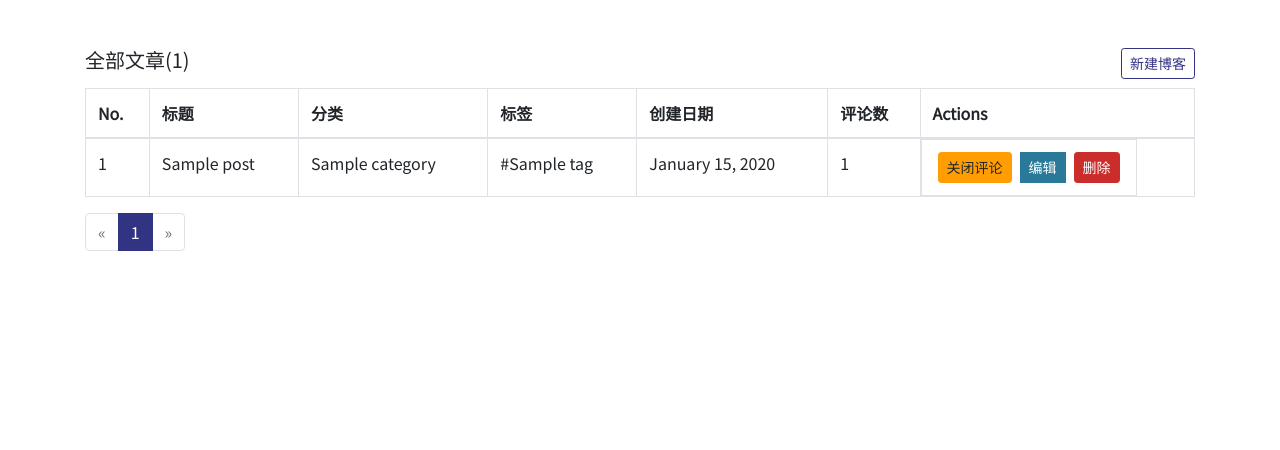
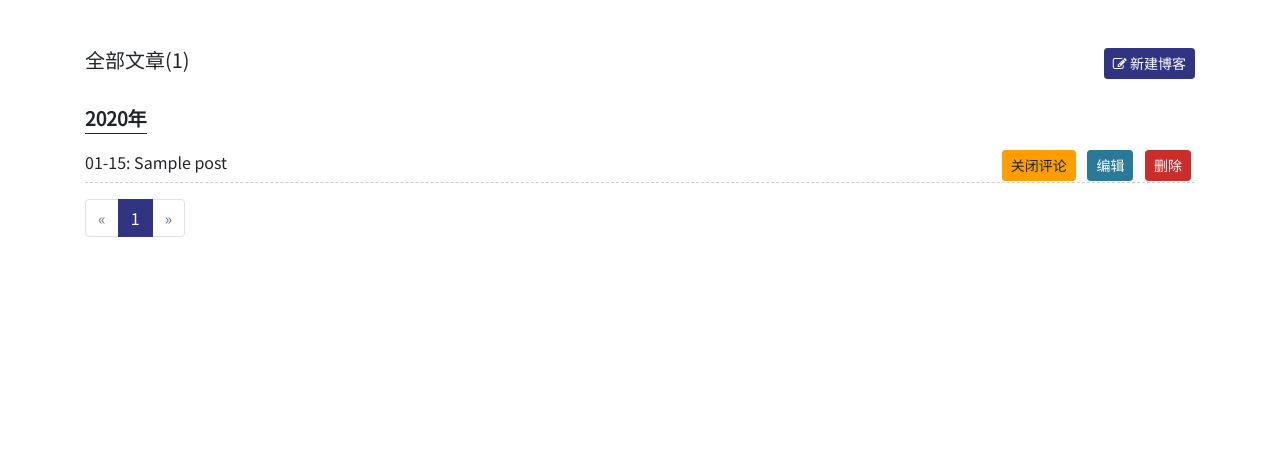
Before and after one commit to ray1210/myblog, a Flask app: page /show_all_posts in a window 1280 px wide. Shown: the part 58-508 px from the top of the page. Run offline with Flask 2, Linux system fonts and the light colour scheme; a user stored in the database is signed in; tables that the repository leaves empty hold one stand-in row (values such as "Sample post"); parts of the project's set-up code (start-up, migrations or seed data) failed here and were passed over; some libraries are stand-ins or nearby versions.

Commit message:
add about me edit

```diff
--- a/myblog/__init__.py
+++ b/myblog/__init__.py
@@ -53,12 +53,13 @@ def bootstrap_is_hidden_field(field):
 
 
 def register_template_context(app):
-
     @app.context_processor
     def make_template_context():
         from myblog.models import Category, Tag, Post, Admin
         categories = Category.query.order_by(Category.name).all()
-        tags = Tag.query.order_by(Tag.name).all()
+        categories.sort(key=lambda x: len(x.posts), reverse=True)
+        tags = Tag.query.all()
+        tags.sort(key=lambda x: len(x.posts),reverse=True)
         admin = Admin.query.first()
         return dict(categories=categories, tags=tags, admin=admin)
 
--- a/myblog/blueprints/main.py
+++ b/myblog/blueprints/main.py
@@ -16,7 +16,7 @@ def index():
     return render_template('index.html', pagination=pagination, posts=posts)
 
 
-@main_bp.route('/show_post/<int:post_id>', methods = ['GET', 'POST'])
+@main_bp.route('/show_post/<int:post_id>', methods=['GET', 'POST'])
 def show_post(post_id):
     post = Post.query.get_or_404(post_id)
     page = request.args.get('page', 1, type=int)
@@ -83,7 +83,6 @@ def show_category(category_id):
 def show_tag(tag_id):
     page = request.args.get('page', 1, type=int)
     per_page = current_app.config['MYBLOG_POST_PER_PAGE']
-    Post.query.filter(Post.tags.any(id=tag_id))
     pagination = Post.query.filter(Post.tags.any(id=tag_id)).order_by(Post.timestamp.desc()).paginate(page, per_page=per_page)
     posts = pagination.items
     return render_template('index.html', pagination=pagination, posts=posts)
@@ -91,10 +90,7 @@ def show_tag(tag_id):
 
 @main_bp.route('/about_me')
 def about_me():
-    about_me_md = current_app.config['MYBLOG_ABOUT_ME']
-    about_me_html = md.convert(current_app.config['MYBLOG_ABOUT_ME'])
-    md.reset()
-    return render_template('about_me.html', about_me_html = about_me_html)
+    return render_template('about_me.html')
 
 
 @main_bp.route('/show_all_categories')
@@ -118,10 +114,12 @@ def show_all_posts():
 @main_bp.route('/show_tag_detail/<int:tag_id>')
 def show_tag_detail(tag_id):
     tag = Tag.query.get_or_404(tag_id)
-    return render_template('posts/tag_detail.html', tag=tag)
+    posts = Post.query.filter(Post.tags.any(id=tag_id)).order_by(Post.timestamp.desc()).all()
+    return render_template('posts/tag_detail.html', tag=tag, posts=posts)
 
 
 @main_bp.route('/show_category_detail/<int:category_id>')
 def show_category_detail(category_id):
     category = Category.query.get_or_404(category_id)
-    return render_template('posts/category_detail.html', category=category)
+    posts = Post.query.filter(Post.category_id == category.id).order_by(Post.timestamp.desc()).all()
+    return render_template('posts/category_detail.html', category=category, posts=posts)
--- a/myblog/forms.py
+++ b/myblog/forms.py
@@ -26,3 +26,8 @@ class CommentForm(FlaskForm):
 class AdminCommentForm(CommentForm):
     author = HiddenField()
     email = HiddenField()
+
+
+class AdminAboutForm(FlaskForm):
+    title = StringField('about_title', validators=[DataRequired(), Length(1, 128)])
+    body = TextAreaField('body', validators=[DataRequired()])
--- a/myblog/models.py
+++ b/myblog/models.py
@@ -64,6 +64,9 @@ class Admin(db.Model, UserMixin):
     id = db.Column(db.Integer, primary_key=True)
     username = db.Column(db.String(32), unique=True, nullable=False)
     password_hash = db.Column(db.String(255), unique=True, nullable=False)
+    about_title = db.Column(db.String(128))
+    about = db.Column(db.Text)
+    about_html = db.Column(db.Text)
 
     @property
     def password(self):
--- a/myblog/static/css/code.css
+++ b/myblog/static/css/code.css
@@ -1,5 +1,9 @@
 .codehilite .hll { background-color: #ffffcc }
-.codehilite  { background: #f8f8f8; }
+.codehilite
+{
+    background: #f6f6f6;
+
+}
 .codehilite .c { color: #408080; font-style: italic } /* Comment */
 .codehilite .err { border: 1px solid #FF0000 } /* Error */
 .codehilite .k { color: #008000; font-weight: bold } /* Keyword */
--- a/myblog/static/css/main.css
+++ b/myblog/static/css/main.css
@@ -94,3 +94,21 @@ a{
     border-bottom-style: solid;
     border-width: 0 8px 8px;
 }
+
+
+pre{
+    padding: 1rem;
+    background: #f6f6f6;
+}
+
+.post-archive-title
+{
+    font-size: 1.2rem;
+    font-weight: bold;
+    border-bottom: 1px solid #212529;
+
+}
+
+.post-archive-item{
+    border-bottom: 1px dashed #ccc;
+}
--- a/myblog/templates/base.html
+++ b/myblog/templates/base.html
@@ -7,6 +7,7 @@
     <meta name="description" content="Piccolo blog">
     <meta name="author" content="Piccolo">
     <title>Piccolo | {% block title%}Home{% endblock %}</title>
+    <link rel="icon" type="image/png" href="{{url_for('static',filename='img/favicon.ico')}}">
     <!-- Bootstrap core CSS -->
     <link href="{{url_for('static',filename='css/bootstrap4-retro.min.css')}}" rel="stylesheet">
     <link href="{{url_for('static',filename='css/font-awesome.min.css')}}" rel="stylesheet">
@@ -88,7 +89,7 @@
         {% endfor %}
         <div class="row">
             {% block content %}
-            <div class="col-12">
+            <div class="col-lg-12 col-sm-8">
                 {% block main_content %}
                 {% endblock main_content %}
                 {% block pagination %}
--- a/myblog/templates/index.html
+++ b/myblog/templates/index.html
@@ -21,7 +21,8 @@
     <div class="mt-3 post-body">
         {{ post.body_html | read_more | safe }}
         <div class="mt-2">
-        <a href="{{url_for('main.show_post',post_id=post.id, from_index=True)}}" class="btn btn-sm btn-outline-primary">阅读全文</a>
+        <a href="{{url_for('main.show_post',post_id=post.id, from_index=True)}}" class="btn btn-sm btn-outline-primary">
+            阅读全文&nbsp;...</a>
         </div>
     </div>
 </article>
--- a/myblog/templates/posts/archive.html
+++ b/myblog/templates/posts/archive.html
@@ -1,69 +1,48 @@
 {% extends 'base.html' %}
 {% from 'macros/pagination.html' import render_pagination %}
-
 {% block title %}博客列表{% endblock %}
-
 {% block main_content %}
 <div class="mt-5">
-    <h5 class="d-inline-block">全部文章({{  pagination.total }})</h5>
+    <h5 class="d-inline-block">全部文章({{ pagination.total }})</h5>
     {% if current_user.is_authenticated %}
-         <span class="float-right"><a class="btn btn-outline-primary btn-sm" href="{{ url_for('admin.new_post') }}">新建博客</a></span>
-     {% endif %}
+    <span class="float-right"><a class="btn btn-primary btn-sm" href="{{ url_for('admin.new_post') }}">
+            <i class="fa fa-edit" aria-hidden="true"></i>&nbsp;新建博客</a></span>
+    {% endif %}
 </div>
-<main class="mt-2">
-{% if posts %}
-<table class="table table-hover table-bordered">
-    <thead>
-    <tr>
-        <th>No.</th>
-        <th>标题</th>
-        <th>分类</th>
-        <th>标签</th>
-        <th>创建日期</th>
-        <th>评论数</th>
+<main>
+    {% if posts %}
+    {% set ns=namespace(old_year=0) %}
+    {% for post in posts %}
+    {% if post.timestamp.year != ns.old_year %}
+    <div class="mt-4 mb-2 d-inline-block post-archive-title">{{post.timestamp.year}}年</div>
+    {% endif %}
+    <div class="mt-2 pb-2 post-archive-item">
+        {{moment(post.timestamp).format('MM-DD')}}:
+        <a href="{{url_for('main.show_post',post_id=post.id)}}">{{post.title}}</a>
         {% if current_user.is_authenticated %}
-        <th>Actions</th>
-        {% endif %}
-    </tr>
-    </thead>
-    {% for post in posts %}
-    <tr>
-        <td>{{ loop.index + ((page - 1) * config.MYBLOG_POST_PER_PAGE) }}</td>
-        <td><a href="{{ url_for('main.show_post', post_id=post.id) }}">{{ post.title }}</a></td>
-        <td><a href="{{ url_for('main.show_category_detail', category_id=post.category.id) }}">{{ post.category.name }}</a>
-        </td>
-         <td>
-             {% for tag in post.tags %}
-             <a href="{{url_for('main.show_tag_detail',tag_id=tag.id)}}">#{{tag.name}}</a>
-             {% endfor %}
-         </td>
-        <td>{{ moment(post.timestamp).format('LL') }}</td>
-        <td><a href="{{ url_for('main.show_post', post_id=post.id) }}#comments">{{ post.comments|length }}</a></td>
-
-        {% if current_user.is_authenticated %}
-        <td class="btn-group">
-            <form class="inline" method="post"
-                  action="{{ url_for('admin.set_comment', post_id=post.id, next=request.full_path) }}">
-                <input type="hidden" name="csrf_token" value="{{ csrf_token() }}"/>
+        <div class="float-right">
+            <form class="d-inline-block" method="post" action="{{ url_for('admin.set_comment', post_id=post.id, next=request.full_path) }}">
+                <input type="hidden" name="csrf_token" value="{{ csrf_token() }}" />
                 <button type="submit" class="btn btn-warning btn-sm mx-1">
                     {% if post.can_comment %}关闭评论{% else %}开启评论{% endif %}
                 </button>
             </form>
             <a class="btn btn-info btn-sm mx-1" href="{{ url_for('admin.edit_post', post_id=post.id) }}">编辑</a>
-            <form class="inline" method="post"
-                  action="{{ url_for('admin.delete_post', post_id=post.id, next=request.full_path) }}">
-                <input type="hidden" name="csrf_token" value="{{ csrf_token() }}"/>
+            <form class="d-inline-block" method="post" action="{{ url_for('admin.delete_post', post_id=post.id, next=request.full_path) }}">
+                <input type="hidden" name="csrf_token" value="{{ csrf_token() }}" />
                 <button type="submit" class="btn btn-danger btn-sm mx-1" onclick="return confirm('Are you sure?');">删除
                 </button>
             </form>
-        </td>
+        </div>
         {% endif %}
-    </tr>
+    </div>
+    {% set ns.old_year = post.timestamp.year %}
     {% endfor %}
-</table>
-<div class="page-footer">{{ render_pagination(pagination) }}</div>
-{% else %}
-<div class="tip"><h5>No posts.</h5></div>
-{% endif %}
+    <div class="mt-3">{{ render_pagination(pagination) }}</div>
+    {% else %}
+    <div class="tip">
+        <h5>没有文章</h5>
+    </div>
+    {% endif %}
 </main>
 {% endblock %}
```
Also changed, not shown: myblog/blueprints/admin.py (+18 -1 lines), myblog/templates/about_me.html (+7 -11 lines), myblog/templates/admin/edit_about.html (added, +26 -0 lines), myblog/templates/posts/category_detail.html (+15 -28 lines), myblog/templates/posts/post.html (+7 -4 lines), myblog/templates/posts/tag_detail.html (+15 -25 lines), myblog/static/img/favicon.ico (added).
